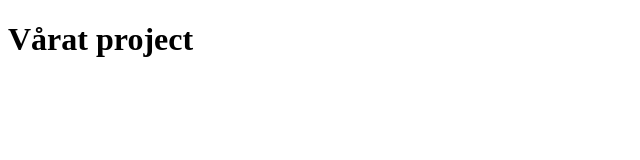
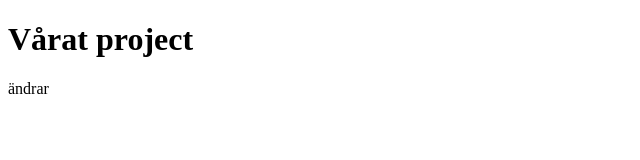
Before and after one commit to ZBajie/project, a plain HTML site: page index.html in a window 1280 px wide. Shown: the full height of the page, 0-640 px from the left. Drawn offline with Linux system fonts and the light colour scheme.

Commit message:
paragraph

```diff
--- a/index.html
+++ b/index.html
@@ -7,5 +7,6 @@
   </head>
   <body>
     <h1>Vårat project</h1>
+    <p>ändrar</p>
   </body>
 </html>
```
